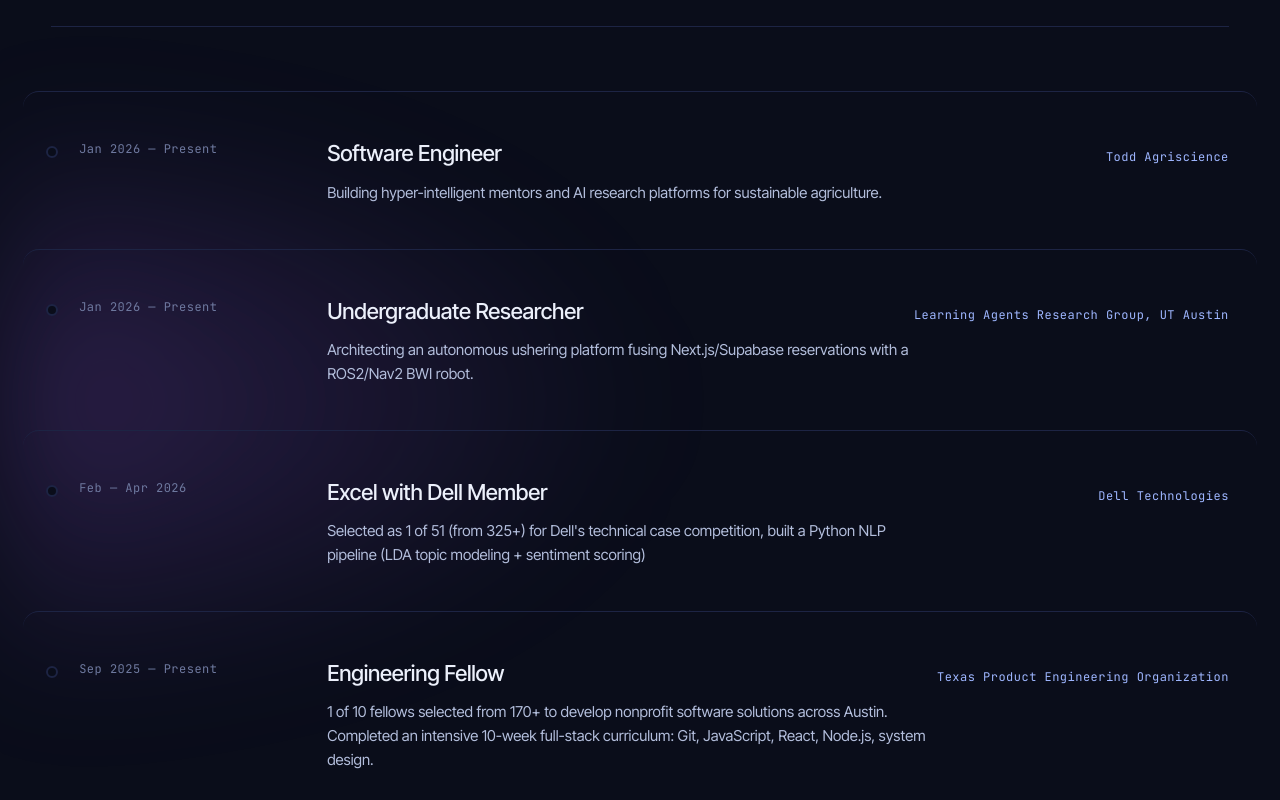
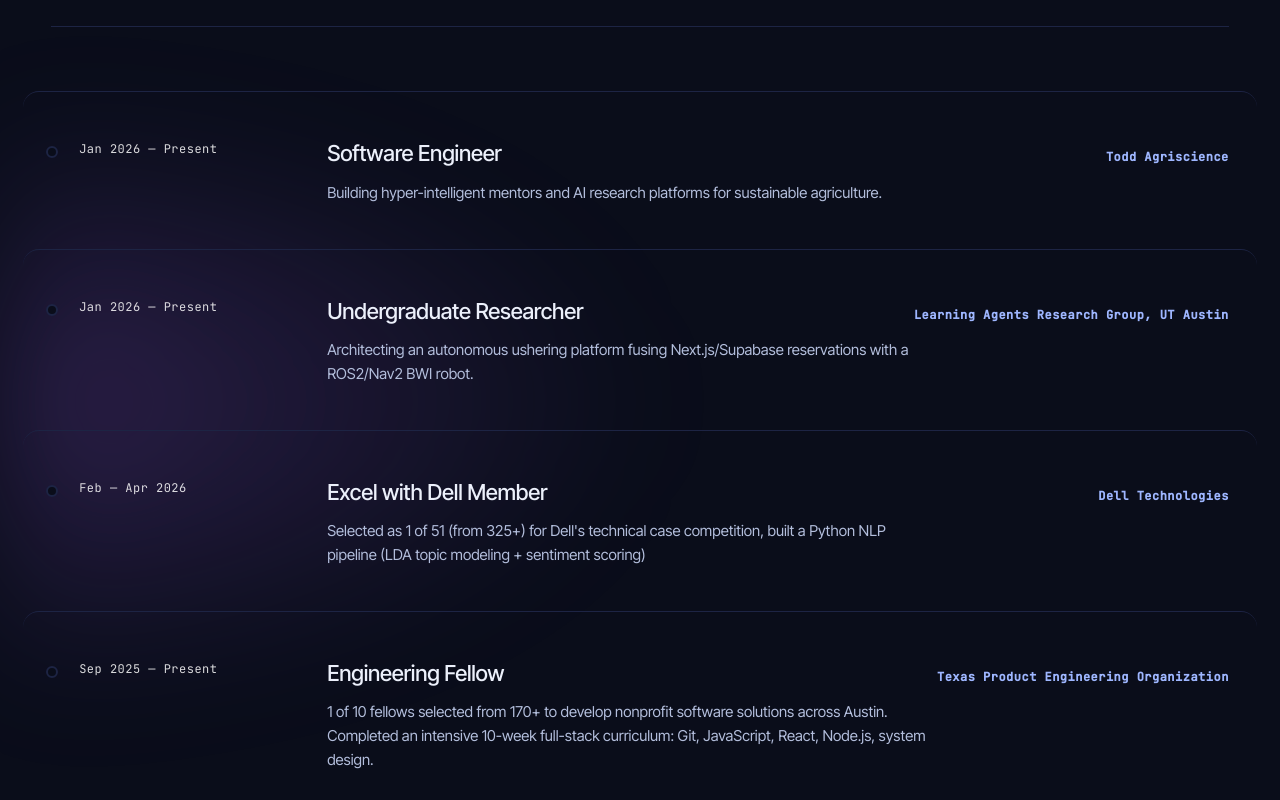
Before and after one commit to S8leeJ/JennaLeePortfolio, a React (Create React App) app: page / in a window 1280 px wide. Shown: the part 4580-5380 px from the top of the page. Built offline with nearby package versions, Linux system fonts and the light colour scheme.

Commit message:
Update text color and font weight for improved visibility in work section

```diff
--- a/src/index.css
+++ b/src/index.css
@@ -875,7 +875,7 @@ section.work { padding-top: 56px; }
 .exp-when {
   font-family: var(--font-mono);
   font-size: 12px;
-  color: var(--ink-3);
+  color: rgba(255, 255, 255, 0.85);
   letter-spacing: 0.04em;
   padding-top: 4px;
 }
@@ -897,6 +897,7 @@ section.work { padding-top: 56px; }
 .exp-org {
   font-family: var(--font-mono);
   font-size: 12px;
+  font-weight: 700;
   color: var(--accent);
   letter-spacing: 0.04em;
 }
```
